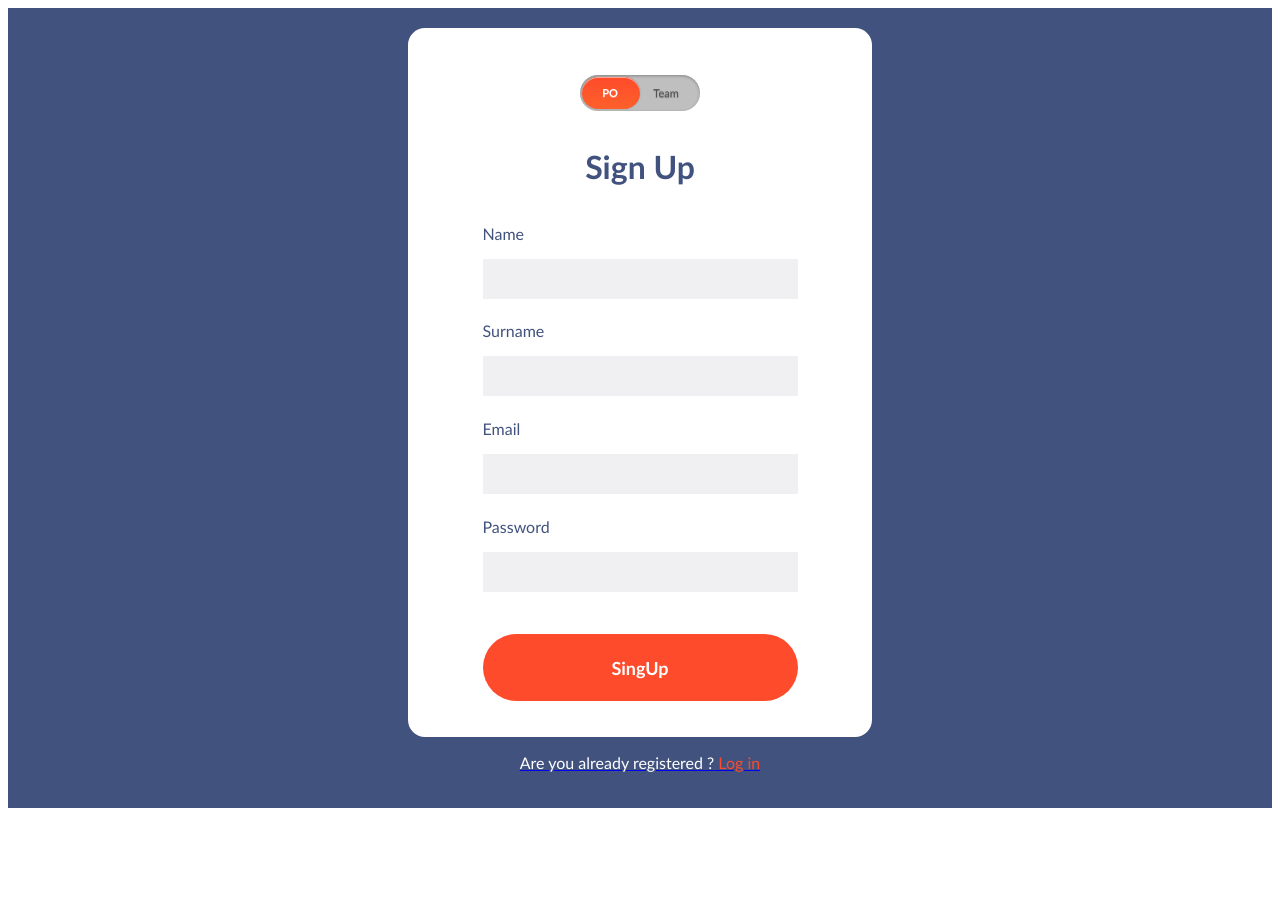
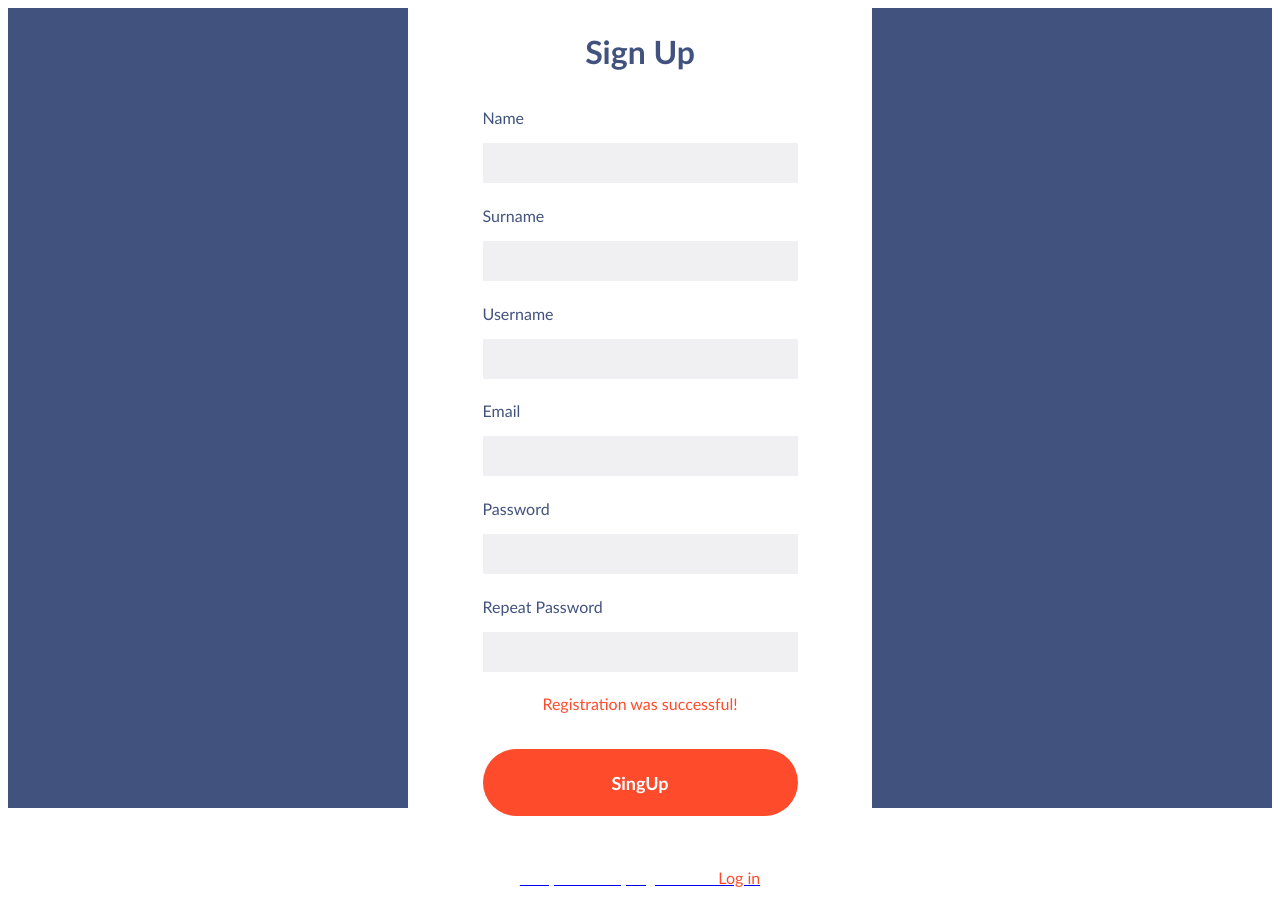
Before and after one commit to jolivert/Fullstack_project, a React (Vite) app in the folder FRONTEND/: page /signUp in a window 1280 px wide. Both pictures are taken after a click on the button "SingUp". Before the commit the page ends 816 px from the top, so only its background shows below. Built offline with nearby package versions, Linux system fonts and the light colour scheme; no server answers.

Commit message:
added field username in register page as it is in backend, added Repeat Password field to avoid user errors inputting password, added feedback for the user so he sees if register is OK or failed

```diff
--- a/FRONTEND/src/assets/style/signUp.css
+++ b/FRONTEND/src/assets/style/signUp.css
@@ -117,6 +117,11 @@
   text-shadow: 0 4px rgba(234, 28, 28, 0.956);
 }
 
+.error_pwd_comparison{
+  color: #fe4b2b;
+  margin-bottom: 0;
+}
+
 .login_back{
   color: #ffffff;
 }
--- a/FRONTEND/src/components/SignUp.jsx
+++ b/FRONTEND/src/components/SignUp.jsx
@@ -1,8 +1,71 @@
-import React from 'react'
-import '../assets/style/signUp.css'
-import { Link } from 'react-router-dom'
+import React from 'react';
+import {useState} from 'react';
+import '../assets/style/signUp.css';
+import { Link } from 'react-router-dom';
+import * as api from "./api";
 
 const SignUp = () => {
+
+  const [name, setName] = useState("");
+  const [surname, setSurname] = useState("");
+  const [username, setUsername] = useState("");
+  const [email, setEmail] = useState("");
+  const [password, setPassword] = useState("");
+  const [password2, setPassword2] = useState("");
+  const [checkedPO, setCheckedPO] = useState(true);
+  const [checkedTM, setCheckedTM] = useState(false);
+  const [showPwdError, setShowPwdError] = useState(false);
+  const [showSuccess, setSuccess] = useState(false);
+
+
+  const handleUserTypeChange = event => {
+    if(event.target.checked){
+      if(event.target.id === "po"){
+        console.log("user is now PO");
+        setCheckedPO(true);
+        setCheckedTM(false);
+      }else{
+        console.log("user is now TM");
+        setCheckedPO(false);
+        setCheckedTM(true);
+      }
+    }
+  };
+
+  const PwdMismatch = () => (
+    <p className="error_pwd_comparison">
+          Passwords don't match, check again!
+    </p>
+  );
+
+  const SuccessfulRegistration = () => (
+    <p className="error_pwd_comparison">
+          Registration was successful!
+    </p>
+  );
+
+  const register = async(registerData) => {
+    const { success, error } = await api.register(registerData);
+    if(success){
+
+    }else{
+
+    }
+  }
+
+  const submit = (e) => {
+    const userType = checkedPO == true ? "PO" : "TM";
+    const passwordMatch = (password === password2) ? true : false;
+    if(!passwordMatch){
+      setShowPwdError(true);
+      setSuccess(false);
+    }else{
+      setShowPwdError(false);
+      register(name, surname, username, email, password, userType);
+      setSuccess(true);
+    }
+  };
+
   return (
     <div className="container-initial">
       <div className="box-signup">
@@ -12,21 +75,24 @@ const SignUp = () => {
               type="radio"
               className="switch-input"
               name="view"
-              value="week"
-              id="week"
-              checked
+              value="po"
+              id="po"
+              onChange={handleUserTypeChange}
+              checked={checkedPO}
             />
-            <label for="week" class="switch-label switch-label-off">
+            <label for="po" class="switch-label switch-label-off">
               PO
             </label>
             <input
               type="radio"
               class="switch-input"
               name="view"
-              value="month"
-              id="month"
+              value="tm"
+              id="tm"
+              onChange={handleUserTypeChange}
+              checked={checkedTM}
             />
-            <label for="month" class="switch-label switch-label-on">
+            <label for="tm" class="switch-label switch-label-on">
               Team
             </label>
             <span class="switch-selection"></span>
@@ -35,15 +101,21 @@ const SignUp = () => {
         <h1>Sign Up</h1>
         <div>
           <p>Name</p>
-          <input type="text" />
+          <input type="text" value={name} onChange={(e) => setName(e.target.value)}/>
           <p>Surname</p>
-          <input type="text" />
+          <input type="text" value={surname} onChange={(e) => setSurname(e.target.value)}/>
+          <p>Username</p>
+          <input type="text" value={username} onChange={(e) => setUsername(e.target.value)}/>
           <p>Email</p>
-          <input type="text" />
+          <input type="text" value={email} onChange={(e) => setEmail(e.target.value)}/>
           <p>Password</p>
-          <input type="text" />
+          <input type="password" value={password} onChange={(e) => setPassword(e.target.value)}/>
+          <p>Repeat Password</p>
+          <input type="password" value={password2} onChange={(e) => setPassword2(e.target.value)}/>
         </div>
-        <button>SingUp</button>
+        { showPwdError ? <PwdMismatch /> : null } {/*As seen in https://stackoverflow.com/questions/24502898/show-or-hide-element-in-react*/}
+        { showSuccess ? <SuccessfulRegistration /> : null}
+        <button onClick={submit}>SingUp</button>
       </div>
       <Link to="/">
           <p className="login_back">
--- a/FRONTEND/src/components/api.js
+++ b/FRONTEND/src/components/api.js
@@ -23,14 +23,14 @@ export const login = async (userData) => {
   }
 };
 
-export const register = async ({ email, password }) => {
+export const register = async (registerData) => {
   try {
     const response = await fetch(`${BASE_URL}/register`, {
       method: "POST",
       headers: {
         "Content-Type": "application/json",
       },
-      body: JSON.stringify({ email, password }),
+      body: JSON.stringify(registerData),
     });
     const result = await response.json();
     if (response.status === 200) {
```
